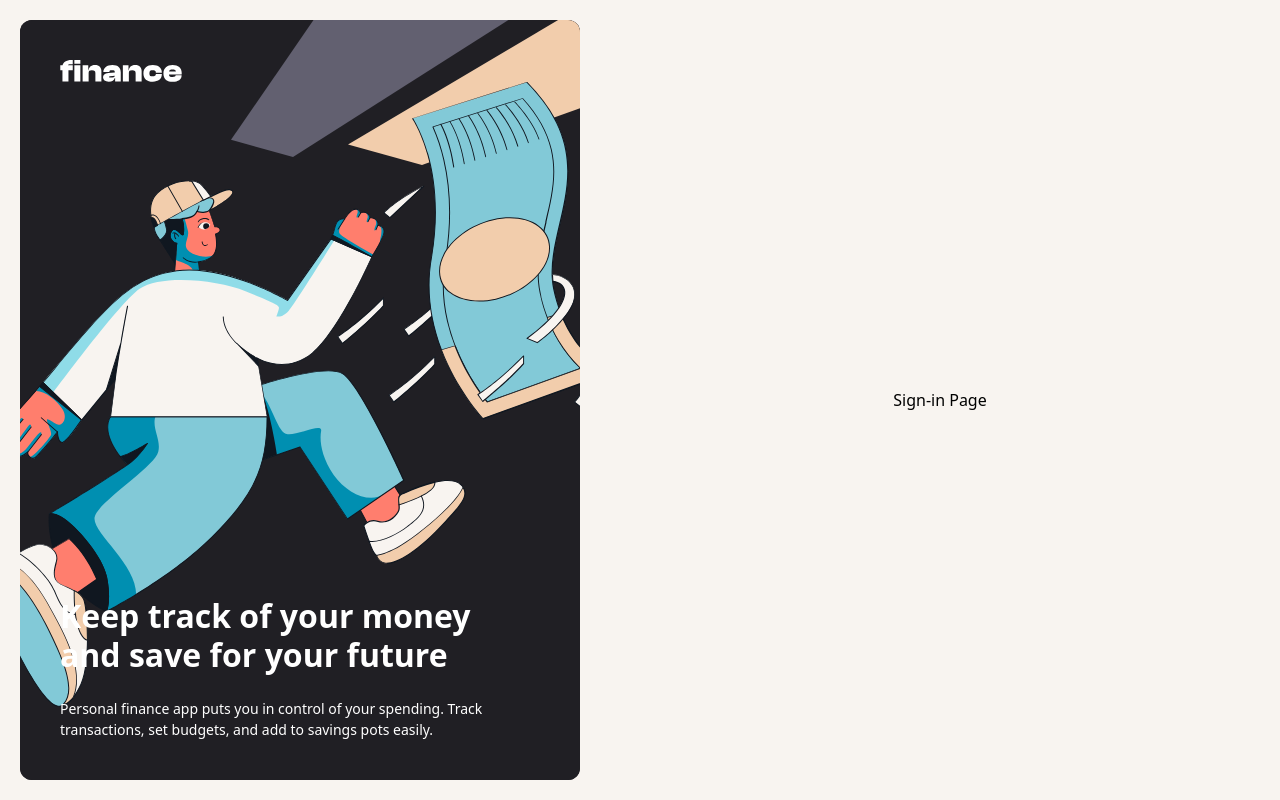
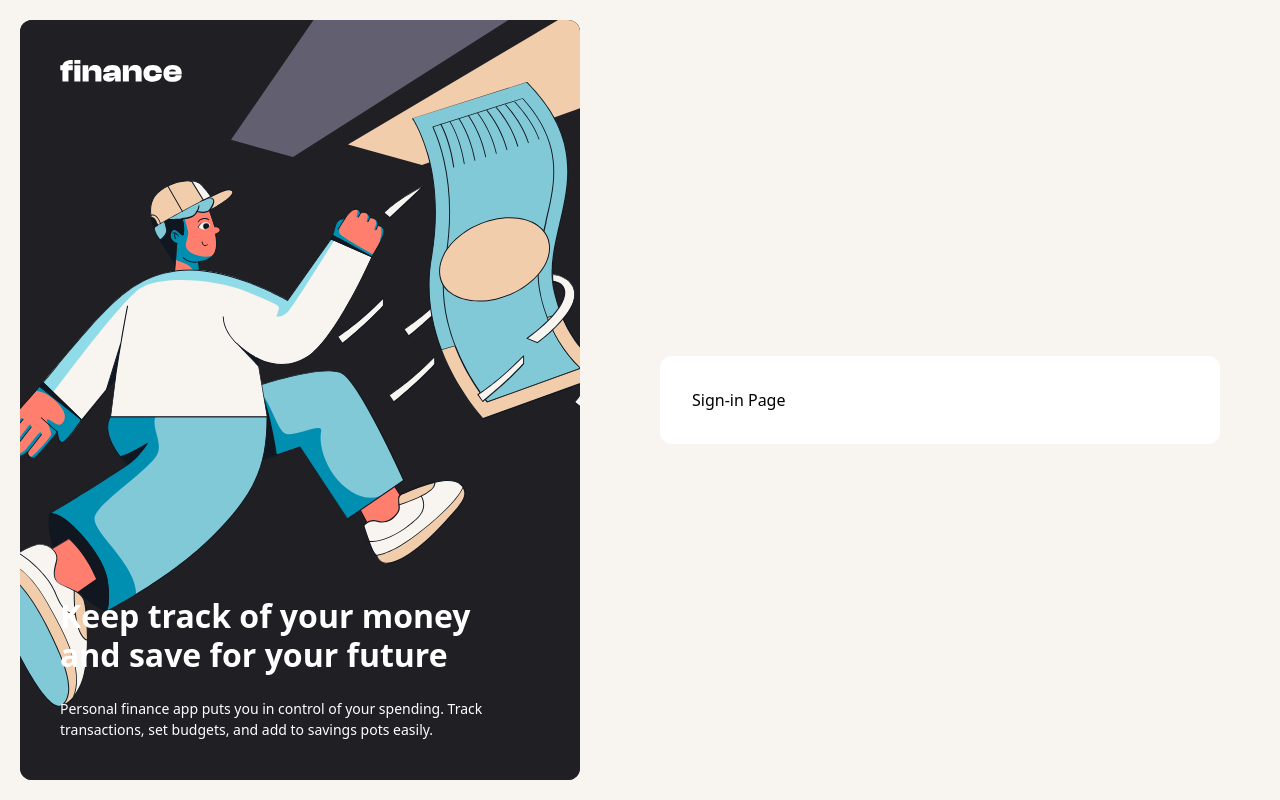
Before and after one commit to ardaeker/personal-finance-app, a Next.js app: page /sign-in in a window 1280 px wide. Built offline with nearby package versions, Linux system fonts and the light colour scheme.

Commit message:
refactor(layout): wrap auth screens children in container
Restructure auth layout by wrapping screen children within a Card,
ensuring consistent styling across authentication views.

```diff
--- a/src/app/(pages)/(authentication)/layout.tsx
+++ b/src/app/(pages)/(authentication)/layout.tsx
@@ -29,7 +29,9 @@ export default function Layout({ children }: { children: React.ReactNode }) {
           </div>
         </div>
 
-        <div className="flex flex-1 items-center justify-center px-4 py-6 sm:px-10 sm:py-8">{children}</div>
+        <div className="flex flex-1 items-center justify-center px-4 py-6 sm:px-10 sm:py-8">
+          <div className="w-full max-w-140 rounded-xl bg-white px-5 py-6 md:p-8">{children}</div>
+        </div>
       </div>
     </div>
   );
```
